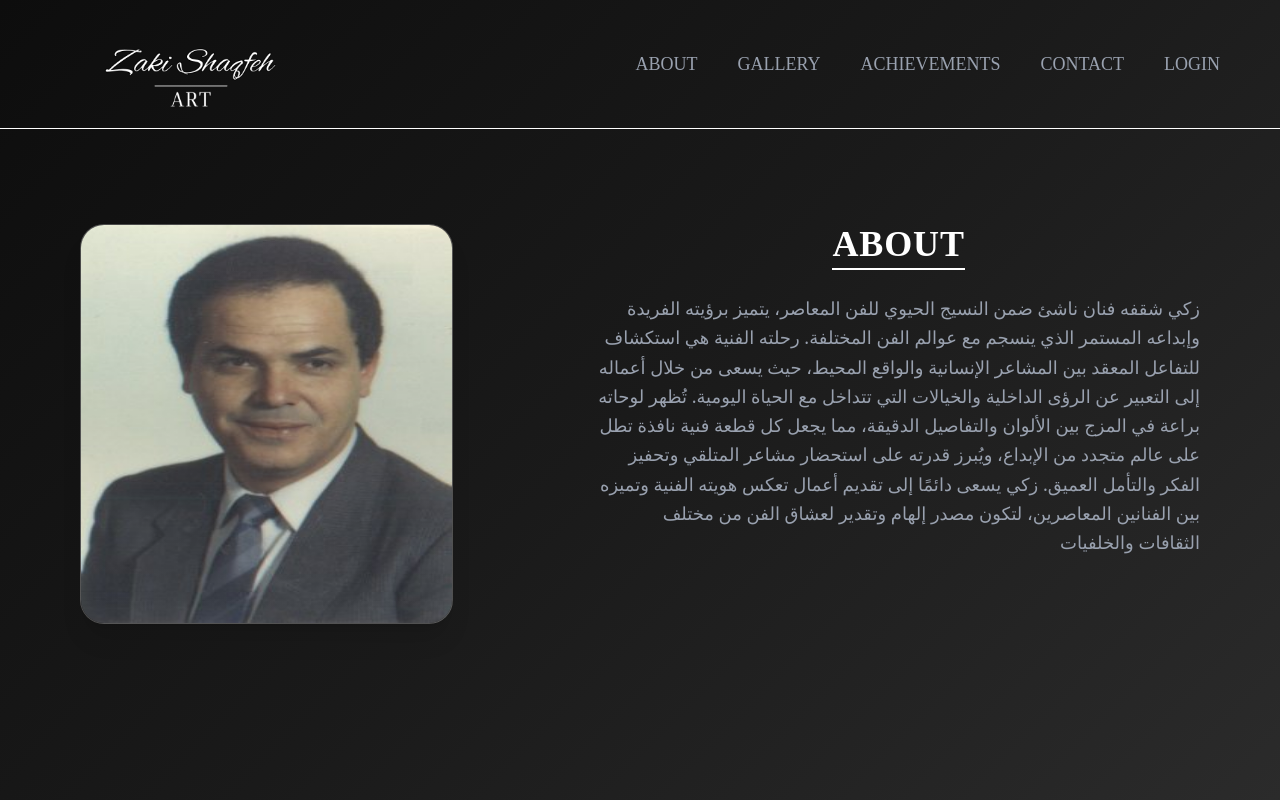
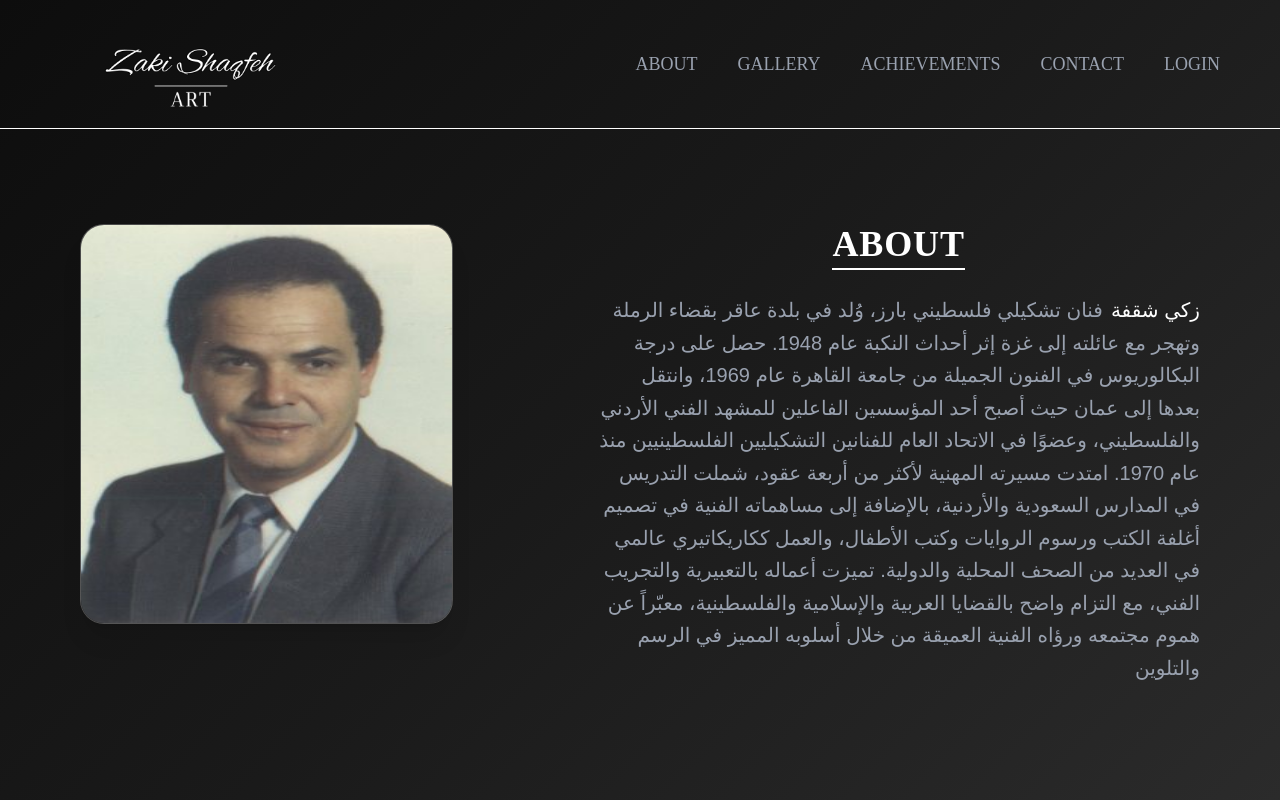
Before and after one commit to DanielShaqfeh/zaki-shaqfeh-art, a React (Vite) app in the folder frontend/: page / in a window 1280 px wide. Built offline with nearby package versions, Linux system fonts and the light colour scheme; a web font is replaced by a local one.

Commit message:
Add hover text effect on image and edit About paragraph text

```diff
--- a/frontend/src/components/AboutCarousel.jsx
+++ b/frontend/src/components/AboutCarousel.jsx
@@ -5,13 +5,7 @@ import zaki03 from "../assets/images/zaki03.jpg";
 import zaki04 from "../assets/images/zaki04.jpg";
 
 const AboutCarousel = () => {
-
-  const images = [
-    zaki01,
-    zaki02,
-    zaki03,
-    zaki04
-  ];
+  const images = [zaki01, zaki02, zaki03, zaki04];
   const [currentImage, setCurrentImage] = useState(0);
   const [fade, setFade] = useState(true);
   const imageRef = useRef(null);
@@ -26,7 +20,6 @@ const AboutCarousel = () => {
         setFade(true);
       }, 600);
     }, 4000);
-
     return () => clearInterval(interval);
   }, [images.length]);
 
@@ -45,25 +38,37 @@ const AboutCarousel = () => {
     );
 
     if (imageRef.current) observer.observe(imageRef.current);
-
     return () => observer.disconnect();
   }, []);
 
   return (
     <div
       ref={imageRef}
-      className={`w-1/3 lg:w-1/3 flex-shrink-0 relative h-[300px] lg:h-[400px] overflow-hidden rounded-3xl
+      className={`relative w-2/3 md:w-1/3 flex-shrink-0 h-[300px] lg:h-[400px] overflow-hidden rounded-3xl
         border border-white/20 shadow-xl group hover:shadow-2xl transition-all duration-1000
         ${imageVisible ? "opacity-100 translate-y-0" : "opacity-0 translate-y-10"}
         bg-gradient-to-tr from-white/5 via-white/10 to-white/5 backdrop-blur-sm`}
     >
+      {/* Image */}
       <img
         src={images[currentImage]}
         alt="Zaki Shaqfeh"
         className={`absolute top-0 left-0 w-full h-full object-fit transition-opacity duration-1000 ease-in-out
           ${fade ? "opacity-100 group-hover:opacity-50" : "opacity-0"}`}
       />
-      <div className="absolute inset-0 bg-gradient-to-t from-black/0 via-black/10 to-black/0 pointer-events-none"></div>
+
+      {/* Overlay gradient */}
+      <div className="absolute inset-0 bg-gradient-to-t from-black/30 via-black/20 to-transparent opacity-0 group-hover:opacity-100 transition-opacity duration-700"></div>
+
+      {/* Name Text */}
+      <div className="absolute inset-0 flex items-center justify-center">
+        <h2
+          className="text-white text-2xl font-semibold sans-serif-font opacity-0 group-hover:opacity-100 translate-y-3 group-hover:translate-y-0
+          transition-all duration-700"
+        >
+          Zaki Shaqfeh
+        </h2>
+      </div>
     </div>
   );
 };
--- a/frontend/src/components/AboutText.jsx
+++ b/frontend/src/components/AboutText.jsx
@@ -24,16 +24,20 @@ const AboutText = () => {
 
   return (
     <p
-      ref={paragraphRef} className={`text-sm md:text-lg leading-relaxed text-gray-400 text-end transition-all duration-1000 ease-out
+      ref={paragraphRef} className={`text-sm md:text-xl leading-relaxed text-gray-400 text-end transition-all duration-1000 ease-out sans-serif-font
       ${isVisible ? "opacity-100 translate-y-0" : "opacity-0 translate-y-10"}`}
     >
-      زكي شقفه فنان ناشئ ضمن النسيج الحيوي للفن المعاصر،
-      يتميز برؤيته الفريدة وإبداعه المستمر الذي ينسجم مع عوالم الفن المختلفة.
-      رحلته الفنية هي استكشاف للتفاعل المعقد بين المشاعر الإنسانية والواقع المحيط، حيث يسعى من خلال أعماله إلى التعبير عن الرؤى الداخلية
-      والخيالات التي تتداخل مع الحياة اليومية. تُظهر لوحاته براعة في المزج بين الألوان والتفاصيل الدقيقة،
-      مما يجعل كل قطعة فنية نافذة تطل على عالم متجدد من الإبداع، ويُبرز قدرته على استحضار مشاعر المتلقي وتحفيز الفكر والتأمل العميق.
-      زكي يسعى دائمًا إلى تقديم أعمال تعكس هويته الفنية وتميزه بين الفنانين المعاصرين،
-      لتكون مصدر إلهام وتقدير لعشاق الفن من مختلف الثقافات والخلفيات
+      <span className="text-white ml-2">زكي شقفة</span>
+      فنان تشكيلي فلسطيني بارز،
+      وُلد في بلدة عاقر بقضاء الرملة وتهجر مع عائلته إلى غزة إثر أحداث النكبة عام 1948.
+      حصل على درجة البكالوريوس في الفنون الجميلة من جامعة القاهرة عام 1969،
+      وانتقل بعدها إلى عمان حيث أصبح أحد المؤسسين الفاعلين للمشهد الفني الأردني والفلسطيني،
+      وعضوًا في الاتحاد العام للفنانين التشكيليين الفلسطينيين منذ عام 1970.
+      امتدت مسيرته المهنية لأكثر من أربعة عقود، شملت التدريس في المدارس السعودية والأردنية،
+      بالإضافة إلى مساهماته الفنية في تصميم أغلفة الكتب ورسوم الروايات وكتب الأطفال،
+      والعمل ككاريكاتيري عالمي في العديد من الصحف المحلية والدولية. تميزت أعماله بالتعبيرية والتجريب الفني،
+      مع التزام واضح بالقضايا العربية والإسلامية والفلسطينية،
+      معبّراً عن هموم مجتمعه ورؤاه الفنية العميقة من خلال أسلوبه المميز في الرسم والتلوين
     </p>
   );
 };
--- a/frontend/src/index.css
+++ b/frontend/src/index.css
@@ -17,3 +17,7 @@ html {
 .aboreto-font {
   font-family: 'Aboreto', cursive;
 }
+
+.sans-serif-font {
+  font-family: 'Montserrat', sans-serif;
+}
```
